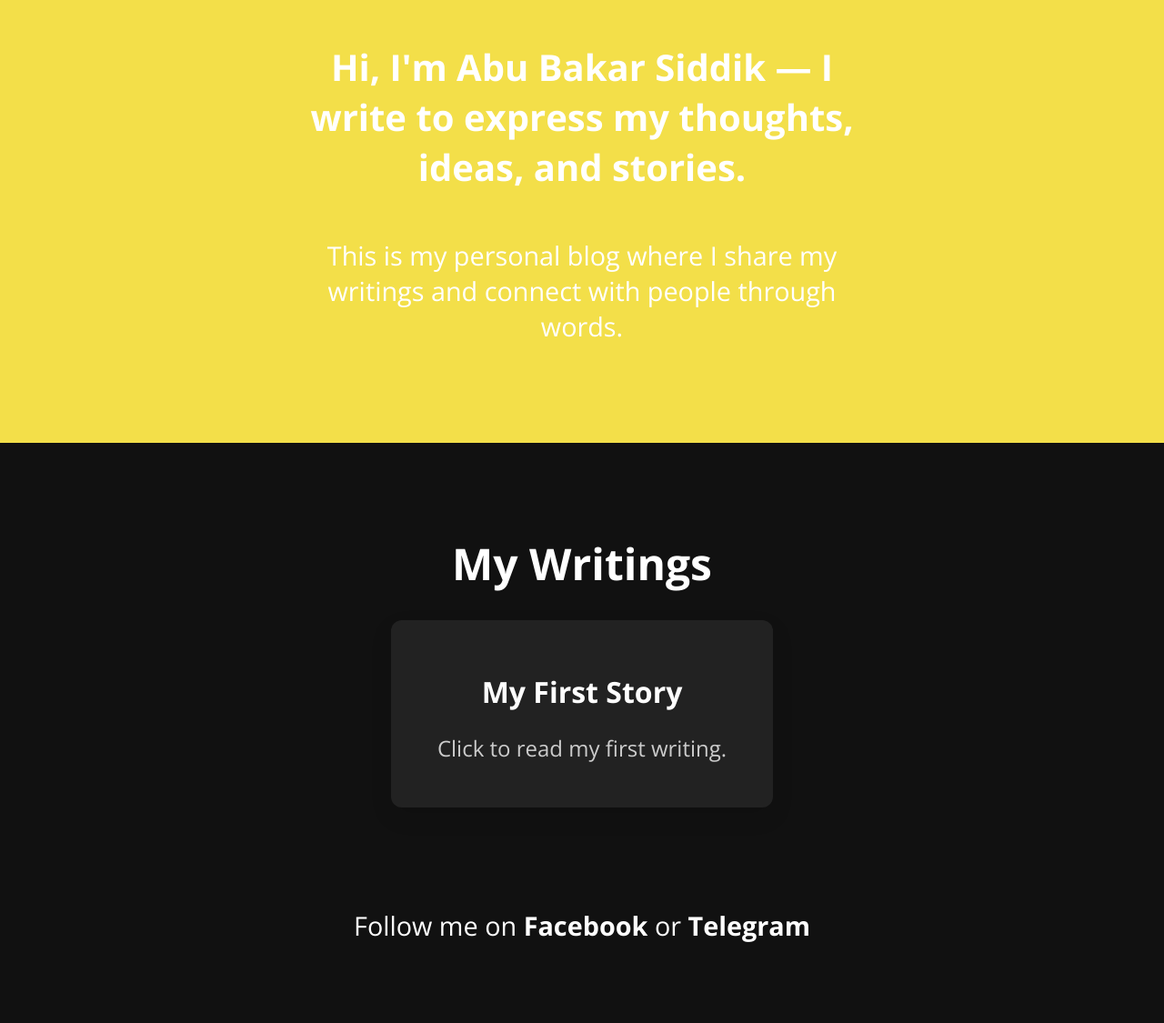
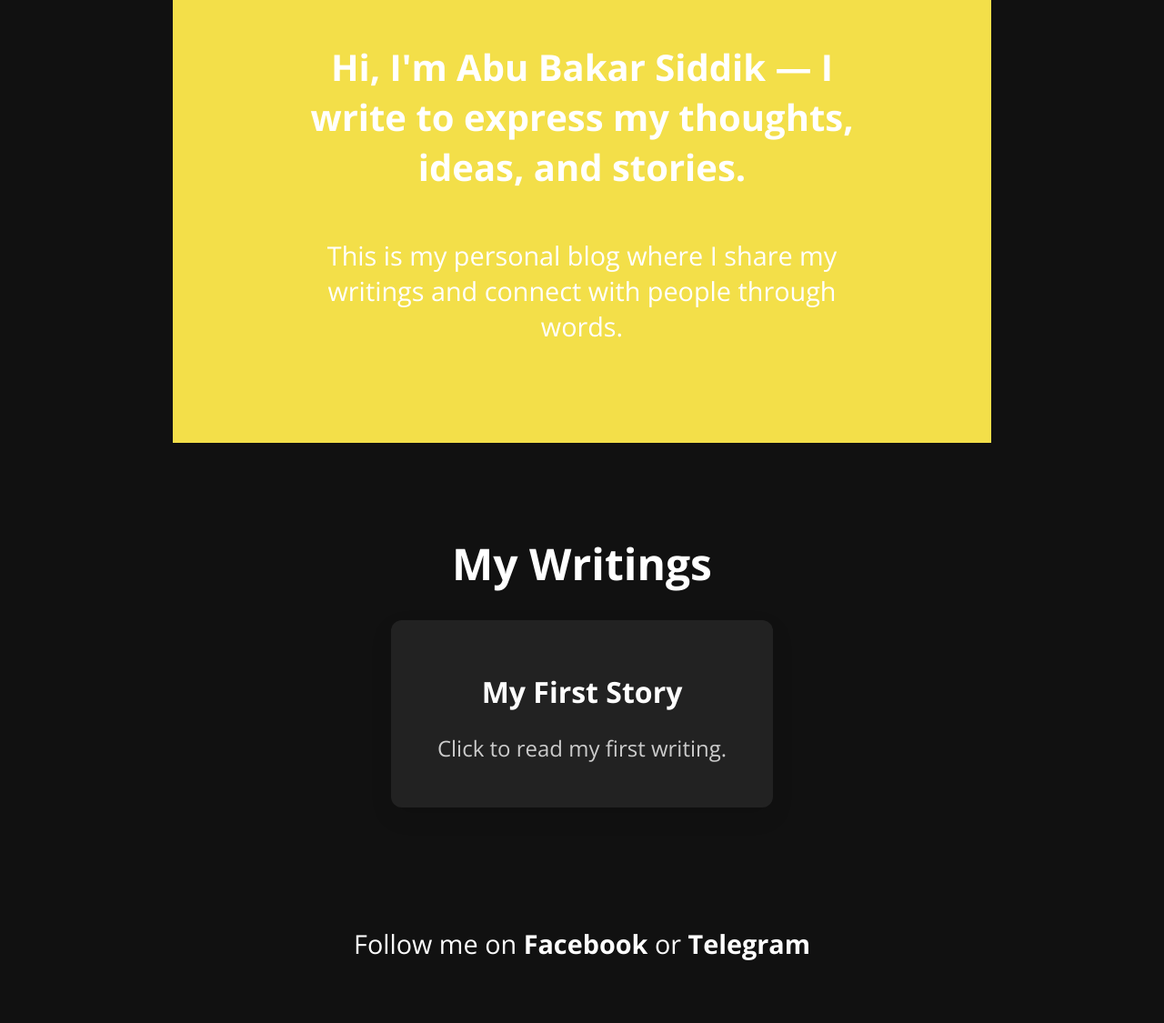
Before and after one commit to abubakar-siddik-dev/my-blog, a website: page index.html in a window 1280 px wide. Shown: the part 160-1285 px from the top of the page at 91% size. Before the commit the page ends 1225 px from the top, so only its background shows below. Drawn offline with nearby package versions, Linux system fonts and the light colour scheme; files whose address does not match are found by name.

Commit message:
Update style.css

```diff
--- a/style.css
+++ b/style.css
@@ -134,3 +134,28 @@ header {
     font-size: 2.5rem;
   }
 }
+.wrapper {
+  max-width: 900px;
+  margin: 0 auto;
+}
+
+/* BLOG FIX */
+.blog {
+  padding: 60px 20px;
+  text-align: center;
+}
+
+.post {
+  margin: 20px auto; /* center */
+}
+
+/* REMOVE EXTRA SPACE */
+main {
+  padding-bottom: 40px;
+}
+header {
+  min-height: 60vh;
+  display: flex;
+  justify-content: center;
+  align-items: center;
+}
```
